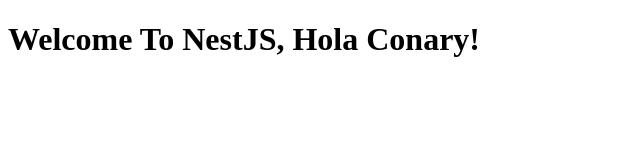
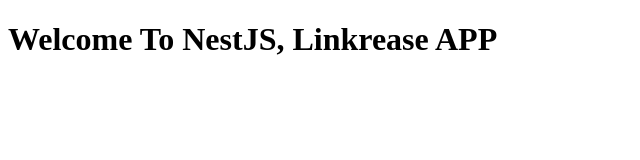
Before and after one commit to rarg22/nestjs-sandbox, a website: page public/index.html in a window 1280 px wide. Shown: the whole page, without its empty margins (0-640 px from the left). Drawn offline with Linux system fonts and the light colour scheme.

Commit message:
testing deploy to ELB

```diff
--- a/public/index.html
+++ b/public/index.html
@@ -8,7 +8,7 @@
 </head>
 
 <body>
-    <h1>Welcome To NestJS, Hola Conary!</h1>
+    <h1>Welcome To NestJS, Linkrease APP</h1>
 </body>
 
 </html>
```
